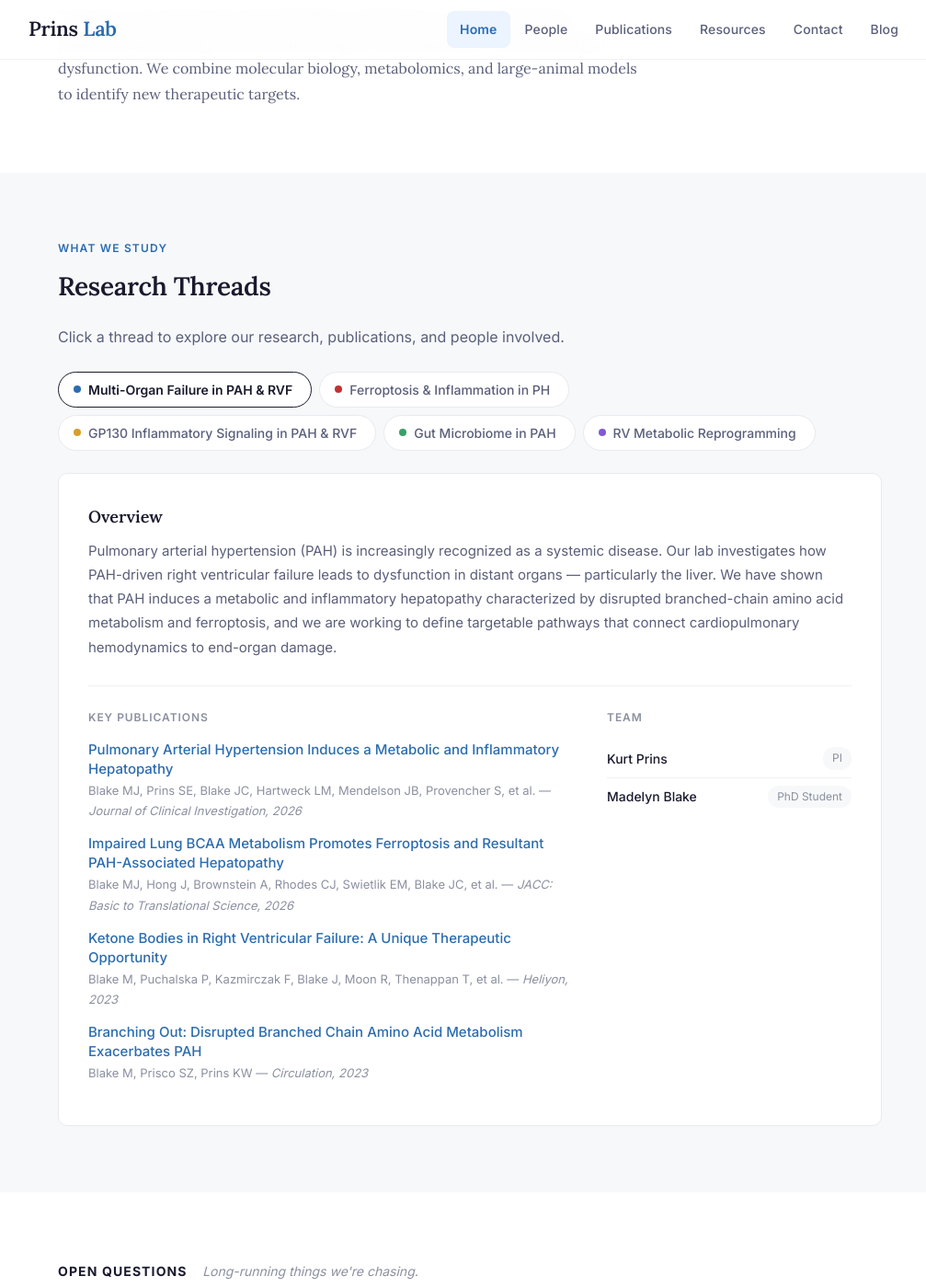
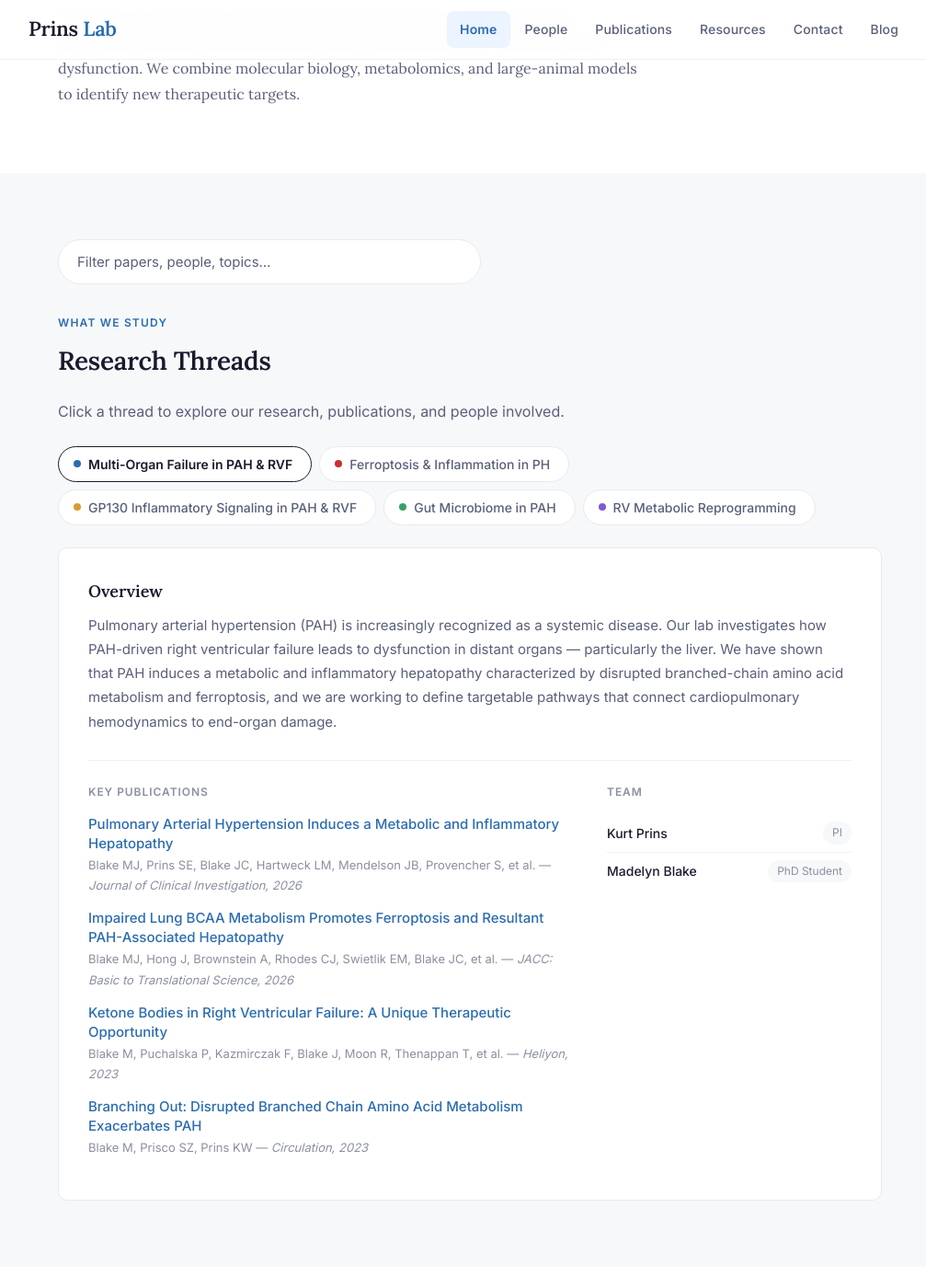
Before and after one commit to blake561/prins-lab-website, a Jekyll site: the page built from index.html, in a window 1280 px wide and 1400 px high, scrolled down 613 px. Shown: the whole window at 92% size, without its empty margins (129-1136 px from the left). Built offline with Jekyll 4.4.1, drawn with Linux system fonts in a browser that asks for light colours.

Commit message:
Add live filter search and clickable Open Questions
- "Filter papers, people, topics…" search box filters research threads
  (by title, summary, paper titles, authors, journals, people) and
  Open Questions live as you type
- Auto-activates the first matching thread; shows a no-results message
- Open Question cards are now clickable and jump to their related
  research thread with a smooth scroll + "Explore thread →" hover hint

Co-Authored-By: Claude Opus 4.8 <noreply@anthropic.com>

```diff
--- a/assets/css/style.css
+++ b/assets/css/style.css
@@ -192,6 +192,33 @@ nav a.active {
 }
 
 /* ── Research threads (tabs) ── */
+.thread-search-wrap {
+  margin-bottom: 32px;
+}
+.thread-search {
+  width: 100%;
+  max-width: 460px;
+  padding: 14px 20px;
+  font-size: 15px;
+  font-family: inherit;
+  color: var(--text);
+  background: var(--bg);
+  border: 1px solid var(--border);
+  border-radius: 30px;
+  outline: none;
+  transition: border-color var(--transition), box-shadow var(--transition);
+}
+.thread-search::placeholder { color: var(--text-light); }
+.thread-search:focus {
+  border-color: var(--accent);
+  box-shadow: 0 0 0 3px var(--accent-light);
+}
+.no-results {
+  display: none;
+  margin-top: 20px;
+  font-style: italic;
+  color: var(--text-muted);
+}
 .thread-tabs {
   display: flex;
   flex-wrap: wrap;
@@ -499,6 +526,27 @@ nav a.active {
   border: 1px solid var(--border);
   border-radius: 10px;
   padding: 24px;
+  cursor: pointer;
+  transition: transform var(--transition), box-shadow var(--transition), border-color var(--transition);
+}
+.question-card:hover {
+  transform: translateY(-3px);
+  box-shadow: 0 8px 24px rgba(0,0,0,0.08);
+  border-color: var(--accent);
+}
+.question-link {
+  display: inline-block;
+  margin-top: 14px;
+  font-size: 13px;
+  font-weight: 600;
+  color: var(--accent);
+  opacity: 0;
+  transform: translateX(-4px);
+  transition: opacity var(--transition), transform var(--transition);
+}
+.question-card:hover .question-link {
+  opacity: 1;
+  transform: translateX(0);
 }
 .question-status {
   display: flex;
--- a/index.html
+++ b/index.html
@@ -18,19 +18,26 @@ title: Home
   </p>
 </div>
 
-<div class="section-alt">
+<div class="section-alt" id="research-threads">
   <div class="section-inner">
+    <div class="thread-search-wrap">
+      <input type="text" id="thread-search" class="thread-search" placeholder="Filter papers, people, topics…" autocomplete="off" oninput="filterContent(this.value)">
+    </div>
+
     <div class="section-label">What We Study</div>
     <h2>Research Threads</h2>
     <p>Click a thread to explore our research, publications, and people involved.</p>
 
     <div class="thread-tabs">
       {% for thread in site.data.threads %}
-      <button class="thread-tab {% if forloop.first %}active{% endif %}" onclick="showThread('{{ thread.id }}', this)">
+      {% capture thread_search %}{{ thread.title }} {{ thread.summary }}{% for paper in thread.papers %} {{ paper.title }} {{ paper.authors }} {{ paper.journal }}{% endfor %}{% for person in thread.people %} {{ person.name }} {{ person.role }}{% endfor %}{% endcapture %}
+      <button class="thread-tab {% if forloop.first %}active{% endif %}" data-id="{{ thread.id }}" data-search="{{ thread_search | downcase | strip_newlines | escape }}" onclick="showThread('{{ thread.id }}', this)">
         {{ thread.title }}
       </button>
       {% endfor %}
     </div>
+
+    <p class="no-results" id="no-results">No threads match your search.</p>
 
     {% for thread in site.data.threads %}
     <div class="thread-detail {% if forloop.first %}active{% endif %}" id="{{ thread.id }}">
@@ -71,39 +78,90 @@ title: Home
     <span class="section-subtitle">Long-running things we're chasing.</span>
 
     <div class="questions-grid">
-      <div class="question-card">
+      <div class="question-card" data-thread="multi-organ" onclick="goToThread('multi-organ')">
         <span class="question-status"><span class="status-dot"></span>Open Question · Active</span>
         <h3>How does right ventricular failure propagate to distant organs?</h3>
+        <span class="question-link">Explore thread →</span>
       </div>
-      <div class="question-card">
+      <div class="question-card" data-thread="ferroptosis" onclick="goToThread('ferroptosis')">
         <span class="question-status"><span class="status-dot"></span>Open Question · Active</span>
         <h3>Can ferroptosis inhibition reverse established pulmonary hypertension?</h3>
+        <span class="question-link">Explore thread →</span>
       </div>
-      <div class="question-card">
+      <div class="question-card" data-thread="microbiome" onclick="goToThread('microbiome')">
         <span class="question-status"><span class="status-dot"></span>Open Question · Active</span>
         <h3>What role does the gut microbiome play in pulmonary vascular remodeling?</h3>
+        <span class="question-link">Explore thread →</span>
       </div>
-      <div class="question-card">
+      <div class="question-card" data-thread="microtubules" onclick="goToThread('microtubules')">
         <span class="question-status"><span class="status-dot"></span>Open Question · Active</span>
         <h3>How do sex differences shape right ventricular adaptation to pressure overload?</h3>
+        <span class="question-link">Explore thread →</span>
       </div>
-      <div class="question-card">
+      <div class="question-card" data-thread="rv-metabolism" onclick="goToThread('rv-metabolism')">
         <span class="question-status"><span class="status-dot"></span>Open Question · Active</span>
         <h3>Can metabolic reprogramming be harnessed to rescue the failing right ventricle?</h3>
+        <span class="question-link">Explore thread →</span>
       </div>
-      <div class="question-card">
+      <div class="question-card" data-thread="microtubules" onclick="goToThread('microtubules')">
         <span class="question-status"><span class="status-dot"></span>Open Question · Active</span>
         <h3>What are the targetable nodes linking GP130 signaling to mitochondrial dysfunction?</h3>
+        <span class="question-link">Explore thread →</span>
       </div>
     </div>
   </div>
 </div>
 
 <script>
-function showThread(id, btn) {
+function activateThread(id) {
   document.querySelectorAll('.thread-detail').forEach(d => d.classList.remove('active'));
   document.querySelectorAll('.thread-tab').forEach(t => t.classList.remove('active'));
-  document.getElementById(id).classList.add('active');
-  btn.classList.add('active');
+  var detail = document.getElementById(id);
+  var tab = document.querySelector('.thread-tab[data-id="' + id + '"]');
+  if (detail) detail.classList.add('active');
+  if (tab) tab.classList.add('active');
+}
+
+function showThread(id, btn) {
+  activateThread(id);
+}
+
+function goToThread(id) {
+  // clear any active filter so the thread is visible
+  var search = document.getElementById('thread-search');
+  if (search && search.value) { search.value = ''; filterContent(''); }
+  activateThread(id);
+  document.getElementById('research-threads').scrollIntoView({ behavior: 'smooth', block: 'start' });
+}
+
+function filterContent(query) {
+  var q = query.trim().toLowerCase();
+  var tabs = document.querySelectorAll('.thread-tab');
+  var firstVisible = null;
+  var anyVisible = false;
+  var activeStillVisible = false;
+
+  tabs.forEach(function (tab) {
+    var match = !q || tab.dataset.search.indexOf(q) !== -1;
+    tab.style.display = match ? '' : 'none';
+    if (match) {
+      anyVisible = true;
+      if (!firstVisible) firstVisible = tab;
+      if (tab.classList.contains('active')) activeStillVisible = true;
+    }
+  });
+
+  // If the active thread got filtered out, activate the first visible one
+  if (q && firstVisible && !activeStillVisible) {
+    activateThread(firstVisible.dataset.id);
+  }
+
+  document.getElementById('no-results').style.display = anyVisible ? 'none' : 'block';
+
+  // Filter the Open Questions too
+  document.querySelectorAll('.question-card').forEach(function (card) {
+    var text = card.textContent.toLowerCase();
+    card.style.display = (!q || text.indexOf(q) !== -1) ? '' : 'none';
+  });
 }
 </script>
```
